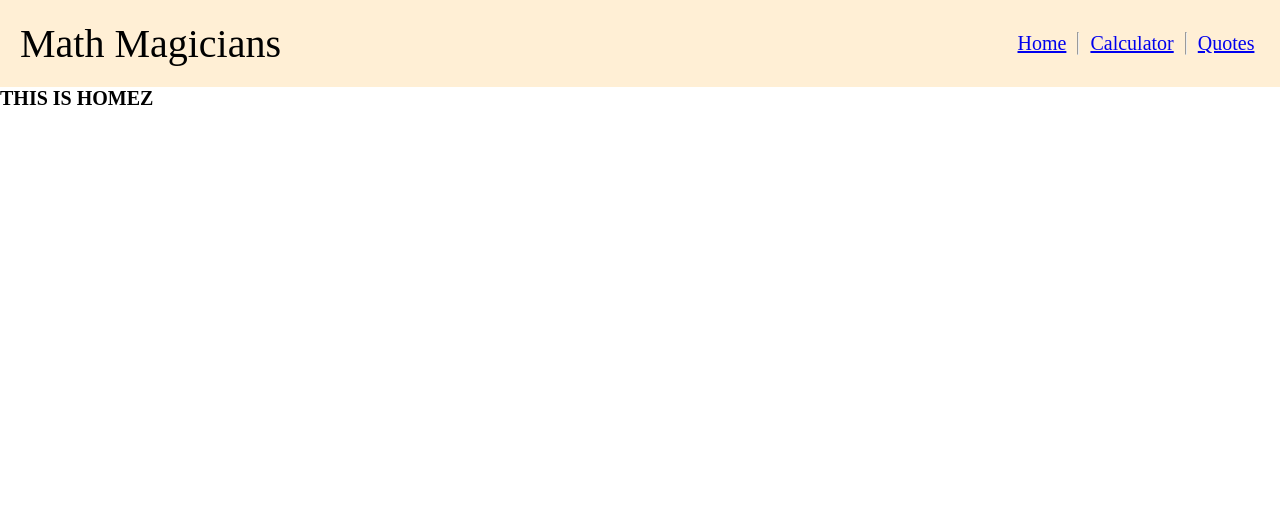
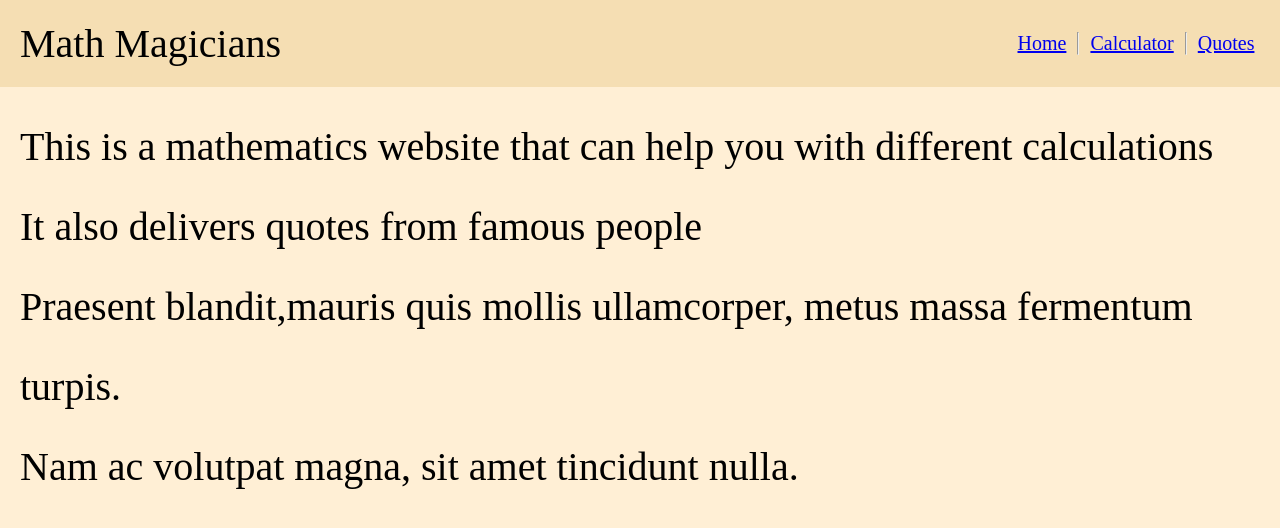
Before and after one commit to henry-dura/math-magicians, a React (Create React App) app: page / in a window 1280 px wide. Shown: the top 528 px of the page. Built offline with nearby package versions, Linux system fonts and the light colour scheme.

Commit message:
Add more styling

```diff
--- a/src/App.css
+++ b/src/App.css
@@ -6,6 +6,17 @@
 
 html {
   font-size: 62.5%;
+  background: papayawhip;
+}
+.content{
+  padding: 2rem;
+}
+p{
+  font-size: 4rem;
+  line-height: 8rem;
+}
+.calculator-page{
+  display: flex;
 }
 
 .calculator {
@@ -51,12 +62,15 @@ button:hover {
 
 .quote {
   font-size: 3rem;
-  text-align: center;
+  text-align: justify;
+}
+.author{
+  text-align: right;
 }
 nav{
   display: flex;
   justify-content: space-between;
-  background:papayawhip;
+  background:wheat;
   padding: 2rem;
   align-items: center;
 }
--- a/src/components/Calculator.js
+++ b/src/components/Calculator.js
@@ -9,6 +9,8 @@ const CalculatorUI = () => {
   }
 
   return (
+    <div className="calculator-page">
+      <div className="display"><p>Lets do some Maths!!</p></div>
       <div className="calculator">
         <div className="screen">
           {state.total}
@@ -46,6 +48,9 @@ const CalculatorUI = () => {
           <button type="button" className="operation" name="=" onClick={HandleBtnClick}>=</button>
         </div>
       </div>
+
+    </div>
+
   );
 };
 
--- a/src/components/Home.js
+++ b/src/components/Home.js
@@ -1,6 +1,18 @@
 const Home = () => (
   <>
-    <h1>THIS IS HOMEZ</h1>
+    <p>
+      This is a mathematics website that can help you with different calculations
+    </p>
+    <p>
+      It also delivers quotes from famous people
+    </p>
+    <p>
+      Praesent blandit,mauris quis mollis ullamcorper, metus massa fermentum turpis.
+
+    </p>
+    <p>
+      Nam ac volutpat magna, sit amet tincidunt nulla.
+    </p>
   </>
 );
 
--- a/src/components/Quote.js
+++ b/src/components/Quote.js
@@ -47,9 +47,8 @@ function FetchData() {
       {quote && quote.map((item) => (
         <div className="quote-items" key={item.id}>
           <p>{item.quote}</p>
-          <p>
-            By
-            <strong>{` ${item.author}`}</strong>
+          <p className="author">
+            <strong>{`By ${item.author}`}</strong>
           </p>
         </div>
       ))}
```
Lines whose indentation alone changed are shown as unchanged.
